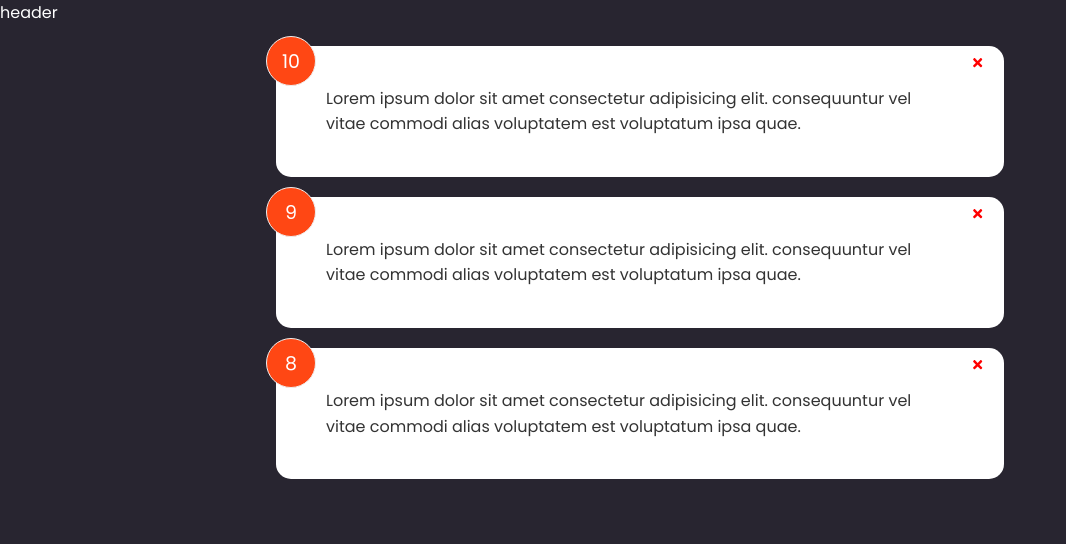
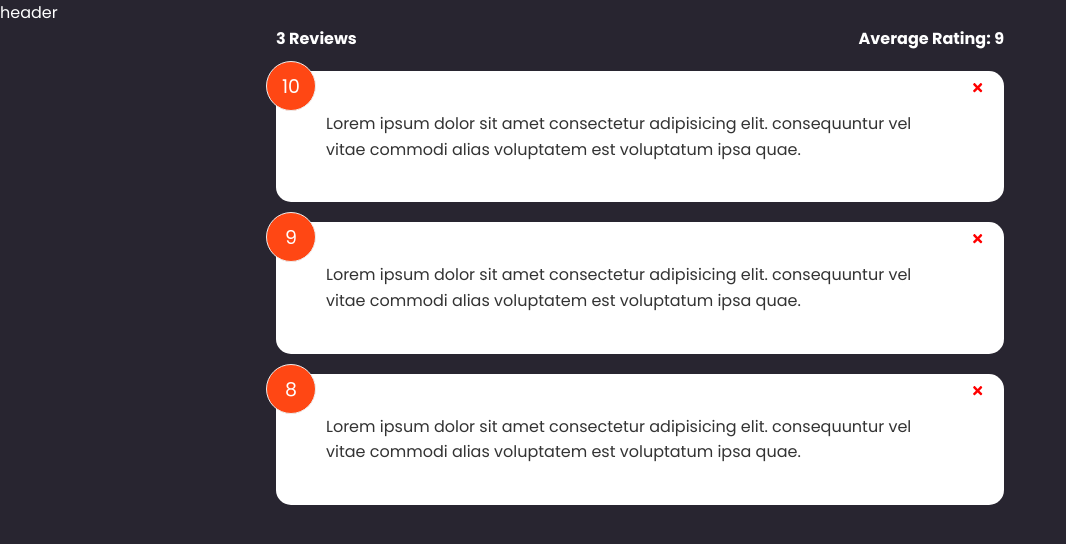
Before and after one commit to ronnie-rios/feedback-app, a React (Create React App) app: page / in a window 1280 px wide. Shown: the top 544 px of the page, without its empty margins (0-1066 px from the left). Built offline with nearby package versions, Linux system fonts and the light colour scheme.

Commit message:
feedbackstats component created

```diff
--- a/src/App.js
+++ b/src/App.js
@@ -3,6 +3,7 @@
 import FeedbackData from './data/FeedbackData';
 import FeedbackList from './components/FeedbackList';
 import Header from './components/Header';
+import FeedbackStats from './components/FeedbackStats';
 
 function App() {
     //setting the global app state with the data arr from feedbackdata
@@ -18,6 +19,7 @@
        <>
        <Header />
         <div className='container'>
+            <FeedbackStats feedback={feedback} />
             {/* passing the data as feedback to the list */}
             <FeedbackList
                 feedback={feedback}
--- /dev/null
+++ b/src/components/FeedbackStats.jsx
@@ -0,0 +1,21 @@
+import React from 'react'
+import PropTypes from 'prop-types';
+function FeedbackStats({ feedback }) {
+  //calc rating avg
+  const average = Math.round(
+    feedback.reduce((acc, { rating }) => acc + rating, 0) / feedback.length
+  )
+
+    return (
+    <div className='feedback-stats'>
+        <h4>{feedback.length} Reviews </h4>
+        <h4>Average Rating: { isNaN(average) ? 0 : average }</h4>
+    </div>
+    )
+}
+
+FeedbackStats.propTypes = {
+    feedback: PropTypes.array.isRequired,
+}
+
+export default FeedbackStats
```
